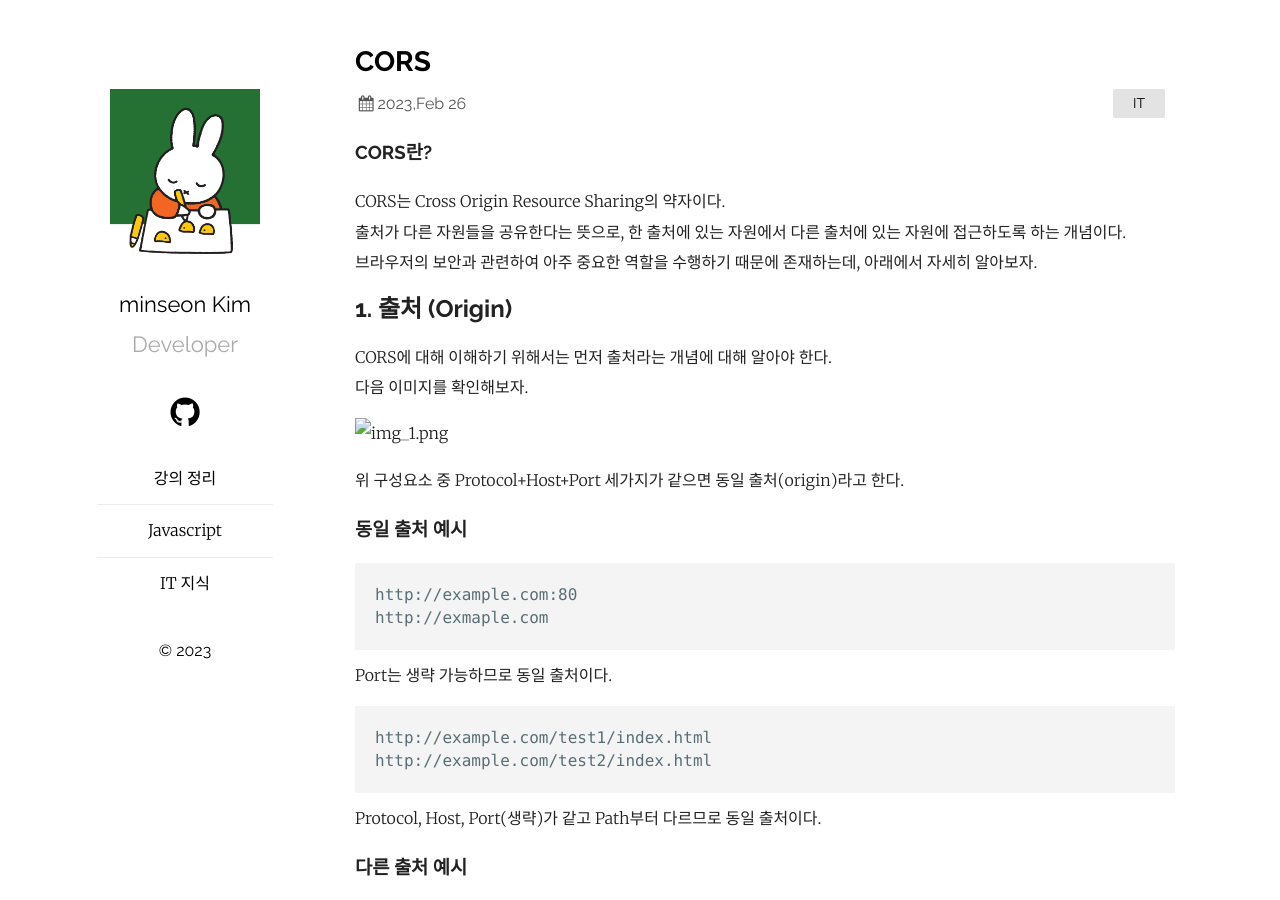
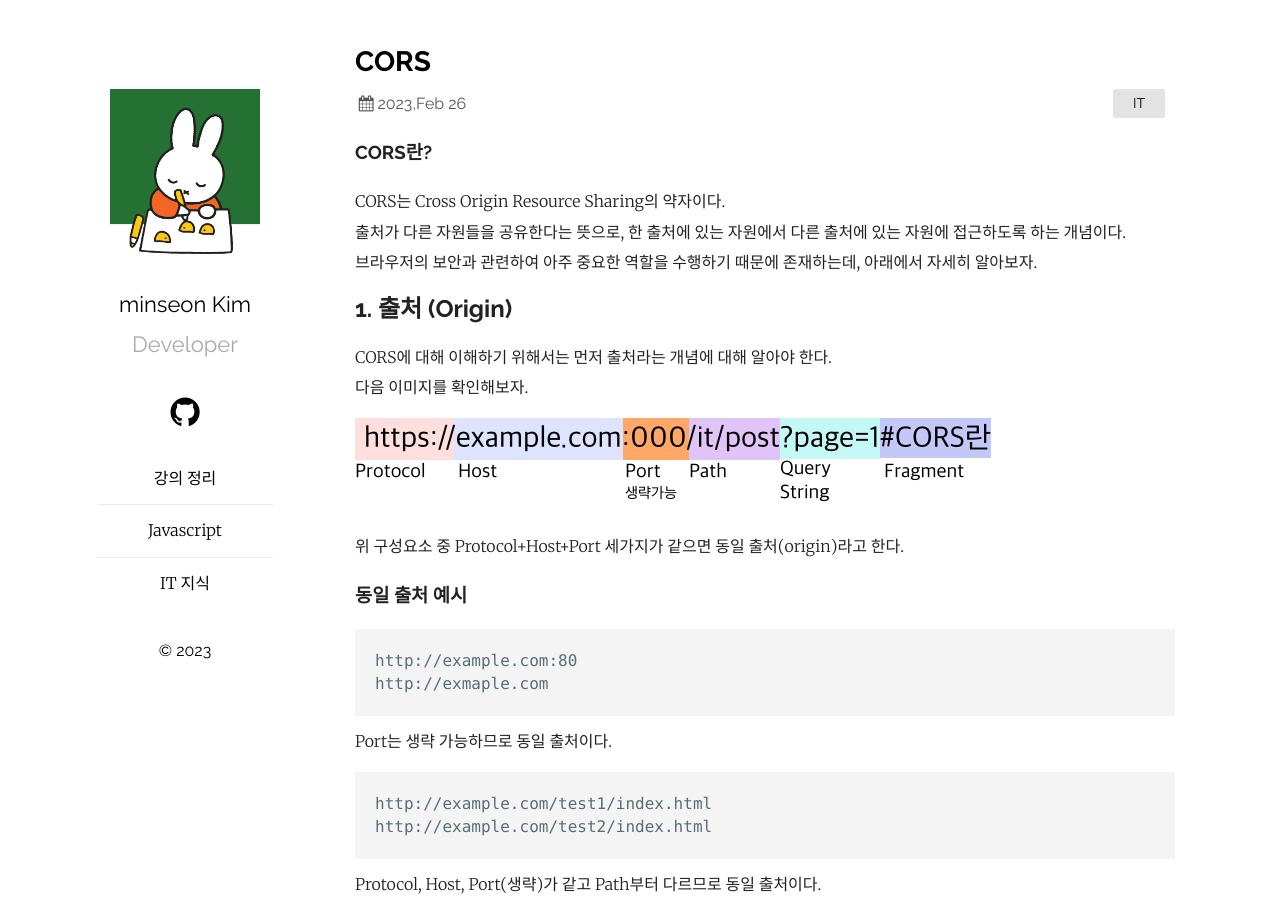
Before and after one commit to heidi3115/heidi3115.github.io, a Jekyll site: the page built from _posts/2023-02-26-itPost-CORS.markdown, in a window 1280 px wide and 900 px high. Built offline with Jekyll 4.4.1, drawn with Linux system fonts in a browser that asks for light colours.

Commit message:
it-post CORS

```diff
--- a/_posts/2023-02-26-itPost-CORS.markdown
+++ b/_posts/2023-02-26-itPost-CORS.markdown
@@ -20,7 +20,7 @@ CORS는 Cross Origin Resource Sharing의 약자이다.
 CORS에 대해 이해하기 위해서는 먼저 출처라는 개념에 대해 알아야 한다.
 다음 이미지를 확인해보자.
 
-![img_1.png](img_1.png)
+<img src="/assets/itPost/itPost_cors.png">
 
 위 구성요소 중 Protocol+Host+Port 세가지가 같으면 동일 출처(origin)라고 한다.
 
```
Also changed, not shown: _posts/img_1.png (deleted), assets/itPost/itPost_cors.png (added), 1 other file.
